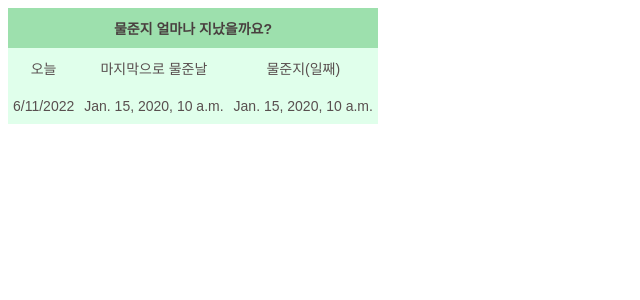
After one commit to KyungmeeKim/plant_project, a Django app: template templates/water.html in a window 1280 px wide. The commit adds this page. Shown: the top 300 px of the page, without its empty margins (0-640 px from the left). Run offline with Django 4.2, Linux system fonts and the light colour scheme; the template is opened without the code that fills it: most values are stand-ins (such as "Sample title", 1, 10 or a date in 2020).

Commit message:
change Water&Humid&template

```diff
--- a/myapp/models.py
+++ b/myapp/models.py
@@ -166,8 +166,7 @@ class Test(models.Model):
 
 
 class User(models.Model):
-    num = models.AutoField(primary_key=True)
-    userid = models.CharField(db_column='userID', max_length=50)  # Field name made lowercase.
+    userid = models.CharField(db_column='userID',primary_key=True, max_length=50)  # Field name made lowercase.
     userpassword = models.CharField(db_column='userPassword', max_length=50)  # Field name made lowercase.
     username = models.CharField(db_column='userName', max_length=50)  # Field name made lowercase.
     userbirth = models.CharField(db_column='userBirth', max_length=50)  # Field name made lowercase.
--- a/templates/humid.html
+++ b/templates/humid.html
@@ -5,7 +5,7 @@
     <meta name="viewport" content="width=device-width">
     <title></title>
     <script src="https://cdnjs.cloudflare.com/ajax/libs/Chart.js/2.4.0/Chart.min.js"></script> <!-- CDN -->
-    <canvas id="line-chart" width="330" height="250"></canvas> <!-- 앱과 크기조절-->
+    <canvas id="line-chart" width="330" height="250"></canvas>
 </head>
 <body>
 
@@ -18,7 +18,7 @@
         label: "습도",
         borderColor: "#3e95cd",
         backgroundColor: 'rgba(54, 162, 235, 0.2)',
-        fill: false
+        fill: true
       }
     ]
   },
--- /dev/null
+++ b/templates/water.html
@@ -0,0 +1,47 @@
+<!DOCTYPE html>
+<html lang="en">
+<head>
+    <meta charset="UTF-8">
+    <meta name="viewport" content="width=device-width">
+    <title></title>
+</head>
+
+<style type="text/css">
+    .tg  {border-collapse:collapse;border-color:#bbb;border-spacing:0;}
+    .tg td{background-color:#E0FFEB;border-color:#bbb;border-style:solid;border-width:0px;color:#594F4F;
+      font-family:Arial, sans-serif;font-size:14px;overflow:hidden;padding:10px 5px;word-break:normal;}
+    .tg th{background-color:#9DE0AD;border-color:#bbb;border-style:solid;border-width:0px;color:#493F3F;
+      font-family:Arial, sans-serif;font-size:14px;font-weight:normal;overflow:hidden;padding:10px 5px;word-break:normal;}
+    .tg .tg-tcrt{font-family:Arial, Helvetica, sans-serif !important;text-align:center;vertical-align:top}
+    .tg .tg-baqh{text-align:center;vertical-align:top}
+</style>
+    <table class="tg">
+        <thead>
+          <tr>
+            <th class="tg-tcrt" colspan="3"><span style="font-weight:bold">물준지 얼마나 지났을까요?</span></th>
+          </tr>
+        </thead>
+        <tbody>
+          <tr>
+            <td class="tg-baqh">오늘</td>
+            <td class="tg-baqh">마지막으로 물준날</td>
+            <td class="tg-baqh">물준지(일째)</td>
+          </tr>
+
+          <tr>
+            <td class="tg-baqh">
+                <div>
+                    <script>
+                        date = new Date().toLocaleDateString();
+                        document.write(date);
+                    </script>
+                </div>
+            </td>
+            <td class="tg-baqh">{{waterDate}}</td>
+            <td class="tg-baqh">{{calDate}}</td>
+          </tr>
+
+        </tbody>
+    </table>
+
+</html>
```
Also changed, not shown: myapp/views.py (+29 -7 lines), 2 other files.
